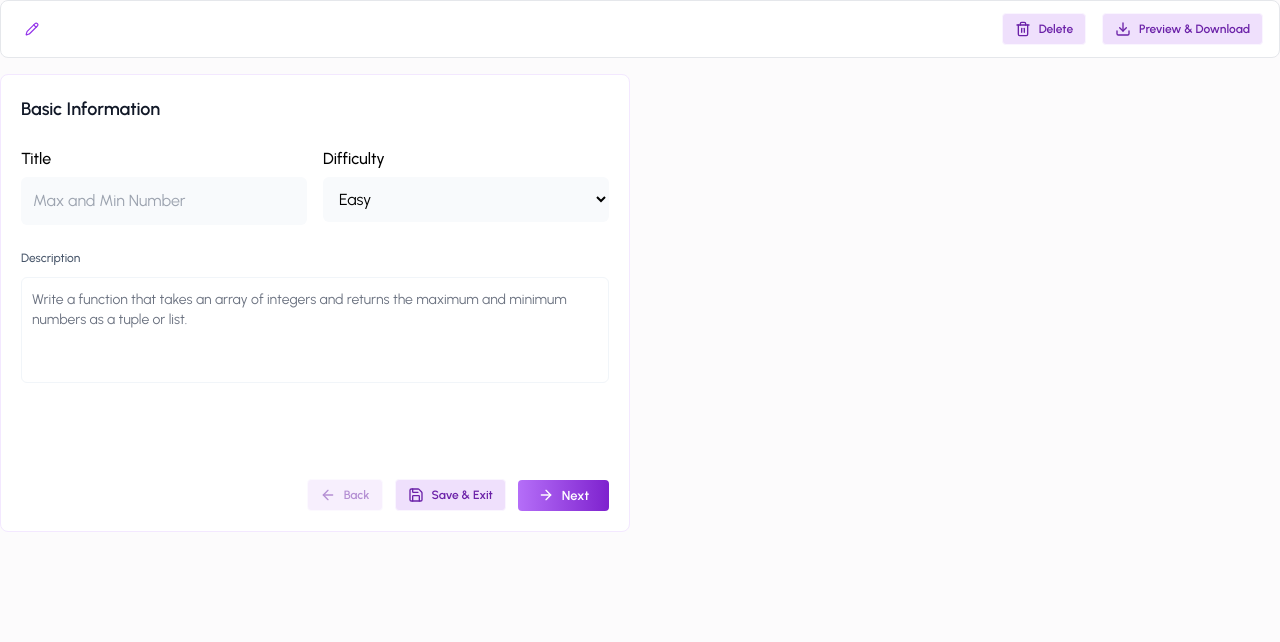
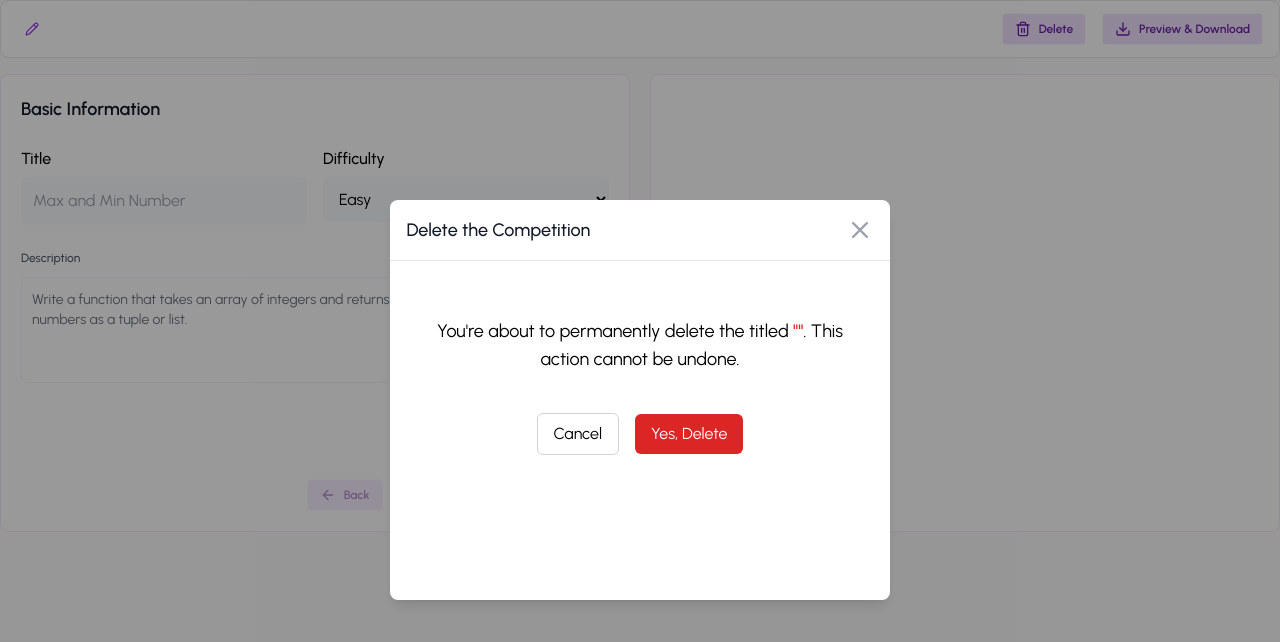
Before and after one commit to Ali-dotcom98/Module_1_FYP, a React (Vite) app in the folder Frontend/FrontUI/: page /Instructor/Challenge/1 in a window 1280 px wide. Both pictures are taken after a click on the button "Delete". Shown: the top 642 px of the page. Built offline with nearby package versions, Linux system fonts and the light colour scheme; no server answers; a web font is replaced by a local one.

Commit message:
Delete Competition Funtionality Added

```diff
--- /dev/null
+++ b/Frontend/FrontUI/src/Components/Cards/DeleteCard.jsx
@@ -0,0 +1,9 @@
+import React from 'react'
+
+const DeleteCard = () => {
+  return (
+    <div>DeleteCard</div>
+  )
+}
+
+export default DeleteCard
--- a/Frontend/FrontUI/src/Pages/Instructor/EditChallenge.jsx
+++ b/Frontend/FrontUI/src/Pages/Instructor/EditChallenge.jsx
@@ -1,20 +1,23 @@
 import React, { useEffect, useState } from 'react'
-import { useParams } from 'react-router-dom'
+import { useNavigate, useParams } from 'react-router-dom'
 import AxiosInstance from '../../Utility/AxiosInstance';
 import { API_PATHS } from '../../Utility/API_Path';
 import TitleInput from '../../Components/TitleInput';
 import { LuArrowLeft, LuCircleAlert, LuDownload, LuSave, LuTrash2 } from 'react-icons/lu';
 import BasicChallengeInfoForm from './Form/BasicChallengeInfoForm';
-import { Key } from 'lucide-react';
+import { ChartArea, Key } from 'lucide-react';
 import FunctionSettingsForm from './Form/FunctionSettingsForm';
 import TestCasesForm from './Form/TestCasesForm';
 import ExamplesForm from './Form/ExamplesForm';
+import Modal from '../../Layouts/Modal';
 
 const EditChallenge = () => {
+    const navigator = useNavigate();
     const {ChallengeID} = useParams();
     const [currentPage, setcurrentPage] = useState("basic-info")
     const [errorMsg, seterrorMsg] = useState("")
     const [isLoading, setisLoading] = useState(false)
+    const [DeleteModel, setDeleteModel] = useState(false)
 
     const [DefaultChlng, setDefaultChlng] = useState({
         title : "",
@@ -181,6 +184,21 @@ const updateSection = (key , value)=>{
     ))
 }
 
+const DeleteChallenge = async()=>{
+    try {
+        const response = await AxiosInstance.delete(API_PATHS.CHALLENGE.DELETE(ChallengeID));
+        if(response?.data)
+        {
+            navigator("/Instructor/Dashboard")
+        }
+    } catch (error) {
+    const errorMessage =
+      error.response?.data?.message || "Failed to delete resume. Try again.";
+    toast.error(errorMessage);
+    console.error("Delete error:", error);
+  }
+}
+
 
 const goBack = ()=>{
     const pageOrder = [
@@ -290,7 +308,7 @@ useEffect(() => {
 
             <button
             className="btn-small-light"
-            // onClick={()=> setDeleteModel(true)}
+            onClick={()=> setDeleteModel(true)}
             >
             <LuTrash2 className="text-[16px]" />
             <span className="hidden md:block">Delete</span>
@@ -363,9 +381,44 @@ useEffect(() => {
             </div>
 
             </div>
+            <div className="bg-white rounded-lg border border-purple-100 overflow-hidden">
+            </div>
         </div>
 
+        <Modal
+            isOpen = {DeleteModel}
+            onClose = {()=> setDeleteModel((prev)=>!prev)}
+            title={`Delete the Competition`}
+            type={"Banner"}
+        >
+            <div className='mt-10 px-5 text-center'>
+                <div className="text-black px-4 py-2">
+                    <p className="text-lg mb-4">
+                    You're about to permanently delete the  titled{' '}
+                    <span className="font-semibold text-red-600">"{DefaultChlng.title}"</span>.
+                    This action cannot be undone.
+                    </p>
+
+                    <div className="flex items-center justify-center mt-10 gap-4">
+                    <button
+                        onClick={() => setDeleteModel(false)}
+                        className="px-4 py-2 rounded-md border border-gray-300 hover:bg-gray-100 transition"
+                    >
+                        Cancel
+                    </button>
+                    <button
+                        onClick={DeleteChallenge}
+                        className="px-4 py-2 rounded-md bg-red-600 text-white hover:bg-red-700 transition"
+                    >
+                        Yes, Delete
+                    </button>
+                    </div>
+                </div>
+            </div>
+
+        </Modal>
     </div>
+
     )
 }
 export default EditChallenge
```
